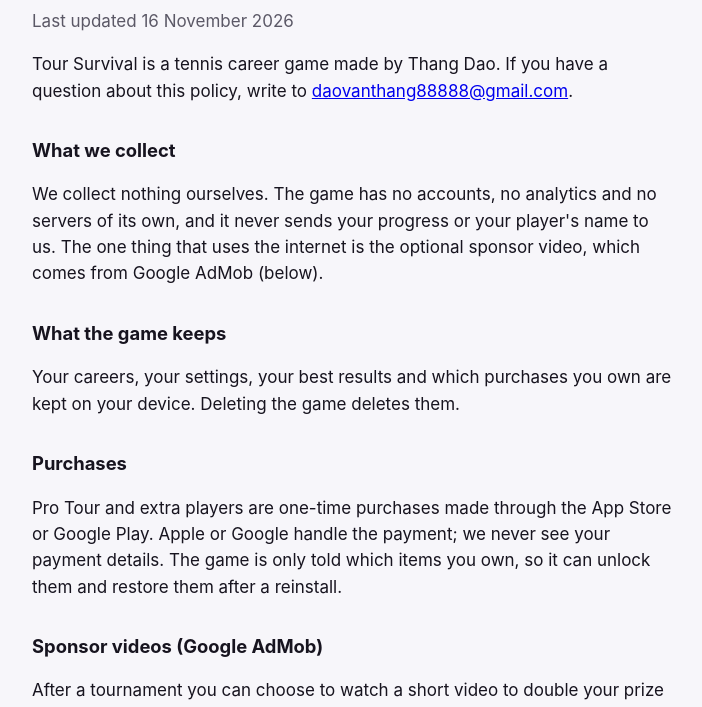
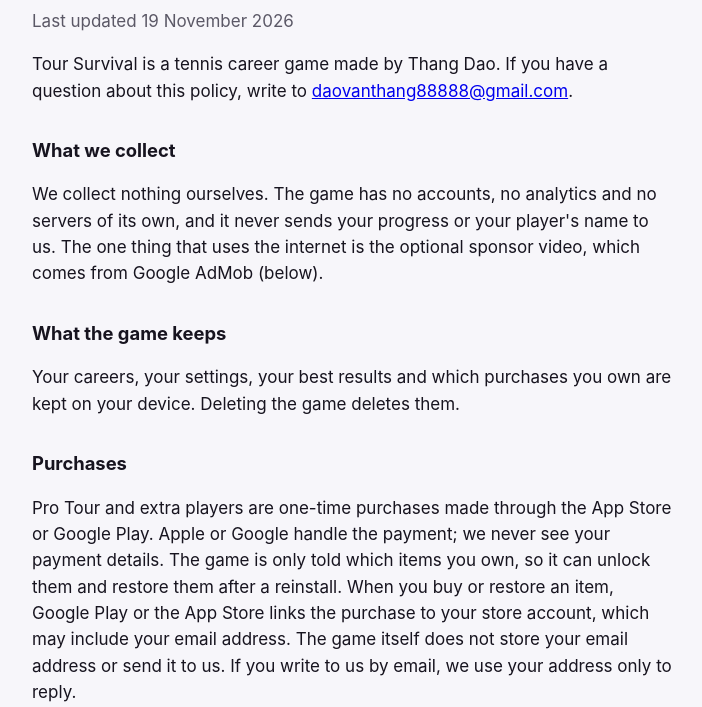
Before and after one commit to vatadao/vatadao.github.io, a plain HTML site: page tour-survival/privacy.html in a window 1280 px wide. Shown: the part 92-799 px from the top of the page, without its empty margins (288-990 px from the left). Drawn offline with Linux system fonts and the light colour scheme.

Commit message:
Tour Survival privacy policy: purchases are linked to the store account, which may include an email address (19 November 2026)
Co-Authored-By: Claude Opus 5.5 <noreply@anthropic.com>

```diff
--- a/tour-survival/privacy.html
+++ b/tour-survival/privacy.html
@@ -13,7 +13,7 @@
 </head>
 <body>
 <h1>Tour Survival privacy policy</h1>
-<p class="date">Last updated 16 November 2026</p>
+<p class="date">Last updated 19 November 2026</p>
 
 <p>Tour Survival is a tennis career game made by Thang Dao. If you have a question about this policy, write to <a href="mailto:daovanthang88888@gmail.com">daovanthang88888@gmail.com</a>.</p>
 
@@ -24,7 +24,7 @@
 <p>Your careers, your settings, your best results and which purchases you own are kept on your device. Deleting the game deletes them.</p>
 
 <h2>Purchases</h2>
-<p>Pro Tour and extra players are one-time purchases made through the App Store or Google Play. Apple or Google handle the payment; we never see your payment details. The game is only told which items you own, so it can unlock them and restore them after a reinstall.</p>
+<p>Pro Tour and extra players are one-time purchases made through the App Store or Google Play. Apple or Google handle the payment; we never see your payment details. The game is only told which items you own, so it can unlock them and restore them after a reinstall. When you buy or restore an item, Google Play or the App Store links the purchase to your store account, which may include your email address. The game itself does not store your email address or send it to us. If you write to us by email, we use your address only to reply.</p>
 
 <h2>Sponsor videos (Google AdMob)</h2>
 <p>After a tournament you can choose to watch a short video to double your prize money. Nothing plays unless you tap to watch it, and if you own Pro Tour you get the bonus without any video. The videos come from Google AdMob. To show a video and to count it, AdMob receives information from your device: its advertising ID, its IP address and the rough location that comes from it, the device model and system version, and how you interact with the video. Google uses this information as its own policy describes: <a href="https://policies.google.com/technologies/partner-sites">policies.google.com/technologies/partner-sites</a>.</p>
```
